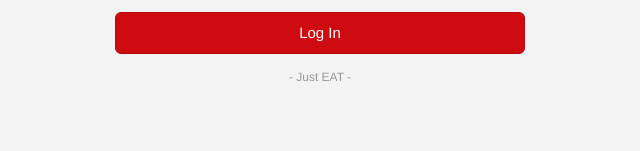
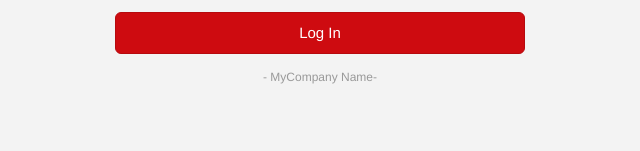
Before and after one commit to bneiluj/Full-Angular-App, a website: page public/index.html at #/login in a window 1280 px wide. Shown: the part 191-342 px from the top of the page, 320-960 px from the left. Drawn offline with nearby package versions, Linux system fonts and the light colour scheme; some packages are replaced by stand-ins of ours; a script that the page names is missing.

Commit message:
change company name

```diff
--- a/public/app/components/login/views/login.html
+++ b/public/app/components/login/views/login.html
@@ -70,7 +70,7 @@
                 </form>
 
                 <section>
-                    <p class="text-center text-muted text-small"> - Just EAT - </p>
+                    <p class="text-center text-muted text-small"> - MyCompany Name- </p>
                 </section>
             </div>
         </div>
```
